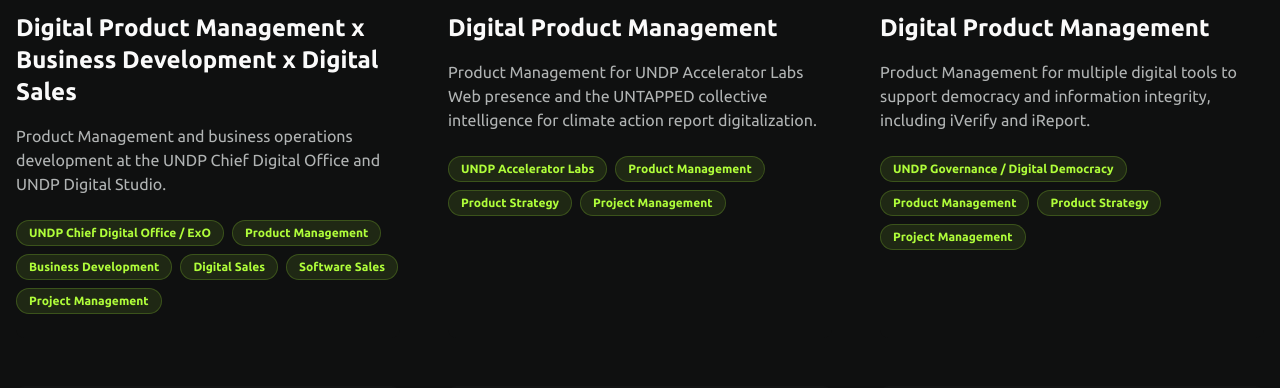
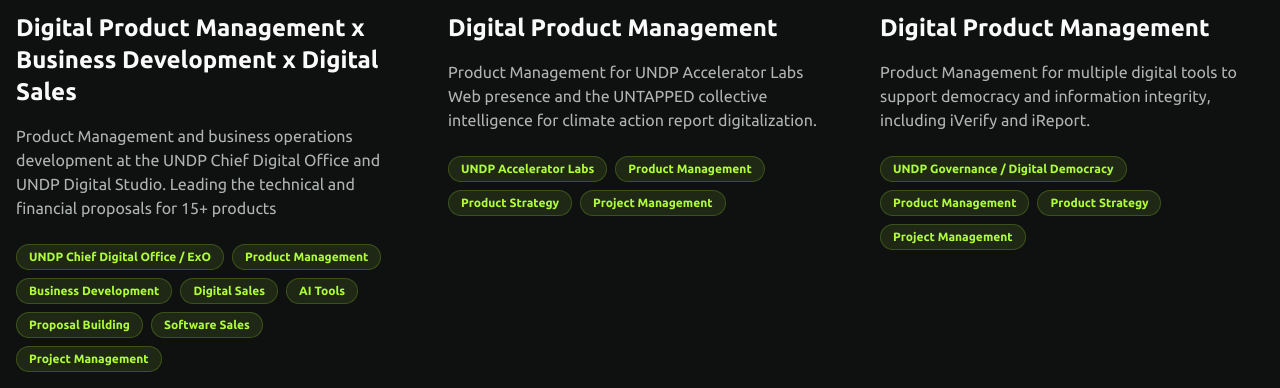
Before and after one commit to kasukasukasu/kaarina-product-portfolio, a React (Vite) app: page / in a window 1280 px wide. Shown: the part 1960-2348 px from the top of the page. Built offline with nearby package versions, Linux system fonts and the light colour scheme; grey boxes are pictures that could not be loaded.

Commit message:
Update project 4 details

```diff
--- a/src/components/ProjectsSection.tsx
+++ b/src/components/ProjectsSection.tsx
@@ -33,11 +33,11 @@ const projects: Project[] = [
   {
     id: 4,
     title: "Digital Product Management x Business Development x Digital Sales",
-    description: "Product Management and business operations development at the UNDP Chief Digital Office and UNDP Digital Studio.",
+    description: "Product Management and business operations development at the UNDP Chief Digital Office and UNDP Digital Studio. Leading the technical and financial proposals for 15+ products",
     image: "https://cdn.prod.website-files.com/65f5f702b76fe4658a6269b5/65f7540e4524b5eaca5142cf_CDO-p-500.png",
     demoUrl: "https://www.undp.org/digital",
     githubUrl: "",
-    techStack: ["UNDP Chief Digital Office / ExO", "Product Management", "Business Development", "Digital Sales", "Software Sales", "Project Management"]
+    techStack: ["UNDP Chief Digital Office / ExO", "Product Management", "Business Development", "Digital Sales", "AI Tools", "Proposal Building", "Software Sales", "Project Management"]
   },
   {
     id: 5,
```
